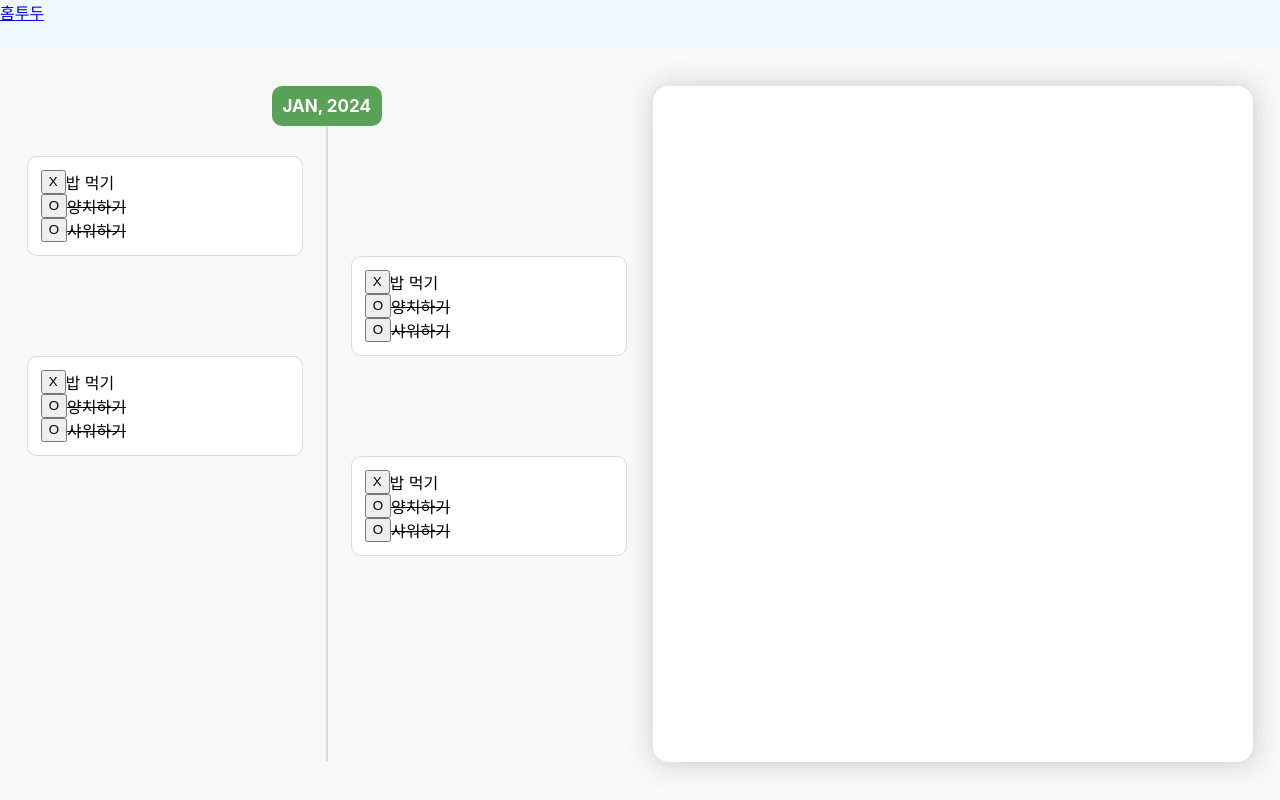
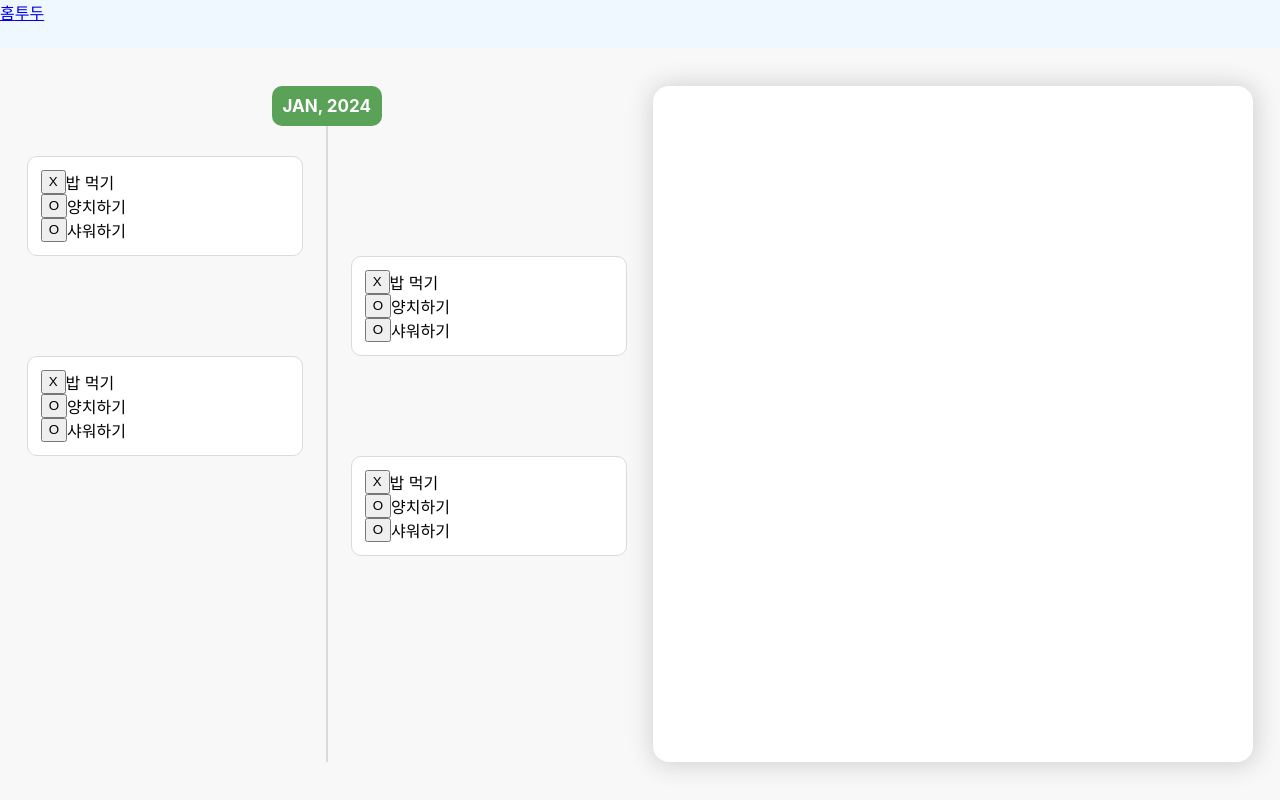
Before and after one commit to euniiiing/metudy, a React (Create React App) app in the folder client/: page /todo in a window 1280 px wide. Built offline with nearby package versions, Linux system fonts and the light colour scheme.

Commit message:
todocard 컴포넌트 분리

```diff
--- a/client/src/components/TodoList.tsx
+++ b/client/src/components/TodoList.tsx
@@ -6,6 +6,7 @@ import ITodo from "@/api/todo/Todo";
 import { myTodoState } from "@/store/atoms/myTodo";
 import { BlockData } from "@/components/PostingForm";
 import TodoItem from "./todo/TodoItem";
+import TodoCard from "./todo/TodoCard";
 
 interface IProps {
     haveProgressButton?: boolean;
@@ -14,13 +15,6 @@ interface IProps {
 const TodoList = ({ haveProgressButton = false }: IProps) => {
     const [todoListOfDay, setTodoListOfDay] = useRecoilState(myTodoState);
     const [todoListOfMonth, setTodoListOfMonth] = useState<ITodo[][]>([[]]);
-
-    const toggleDoneTodo = (idx: number) => {
-        const newTodoList: ITodo[] = todoListOfDay.map((todo, i) =>
-            i === idx ? { ...todo, isDone: !todo.isDone } : todo
-        );
-        setTodoListOfDay(newTodoList);
-    };
 
     useEffect(() => {
         // setTodoListOfDay(() => [
@@ -117,22 +111,10 @@ const TodoList = ({ haveProgressButton = false }: IProps) => {
         <TodoListLayout>
             <VLine />
             <HeaderOfMonth>JAN, 2024</HeaderOfMonth>
-            {todoListOfMonth.map((todoListOfMonth, day) => {
+            {todoListOfMonth.map((todoListOfDay, day) => {
                 return (
                     <TodoCardWrapper alignitems={day % 2 === 0 ? "flex-start" : "flex-end"}>
-                        <TodoCard>
-                            {todoListOfMonth.map((todo: ITodo, idx: number) => {
-                                return (
-                                    <TodoItem
-                                        todo={todo}
-                                        idx={idx}
-                                        toggleDoneTodo={function (idx: number): void {
-                                            throw new Error("Function not implemented.");
-                                        }}
-                                    />
-                                );
-                            })}
-                        </TodoCard>
+                        <TodoCard todoListOfDay={todoListOfDay} />
                     </TodoCardWrapper>
                 );
             })}
@@ -181,14 +163,4 @@ const TodoCardWrapper = styled("div")<StyleProps>`
     align-items: ${({ alignitems }) => alignitems};
     width: 100%;
 `;
-
-const TodoCard = styled("div")`
-    box-sizing: border-box;
-    width: 46%;
-    background-color: white;
-    padding: 13px;
-    border: 1px solid #dbdbdb;
-    border-radius: 10px;
-`;
-
 export default TodoList;
--- /dev/null
+++ b/client/src/components/todo/TodoCard.tsx
@@ -0,0 +1,30 @@
+import React from "react";
+import styled from "styled-components";
+
+import ITodo from "@/api/todo/Todo";
+import TodoItem from "@/components/todo/TodoItem";
+
+interface TodoCardProps {
+    todoListOfDay: ITodo[];
+}
+
+const TodoCard = ({ todoListOfDay }: TodoCardProps) => {
+    return (
+        <StyledTodoCard>
+            {todoListOfDay.map((todo: ITodo, idx: number) => {
+                return <TodoItem todo={todo} />;
+            })}
+        </StyledTodoCard>
+    );
+};
+
+const StyledTodoCard = styled.div`
+    box-sizing: border-box;
+    width: 46%;
+    background-color: white;
+    padding: 13px;
+    border: 1px solid #dbdbdb;
+    border-radius: 10px;
+`;
+
+export default TodoCard;
--- a/client/src/components/todo/TodoItem.tsx
+++ b/client/src/components/todo/TodoItem.tsx
@@ -5,19 +5,13 @@ import ITodo from "@/api/todo/Todo";
 
 interface Props {
     todo: ITodo;
-    idx: number;
-    toggleDoneTodo: (idx: number) => void;
 }
 
-const TodoItem = ({ todo, idx, toggleDoneTodo }: Props) => {
+const TodoItem = ({ todo }: Props) => {
     return (
         <StyledTodoItem>
-            <TodoCheckButtonLayout onClick={() => toggleDoneTodo(idx)}>
-                {todo.isDone ? "O" : "X"}
-            </TodoCheckButtonLayout>
-            <TodoContentLayout>
-                <span className={todo.isDone ? "done" : ""}>{todo.content}</span>
-            </TodoContentLayout>
+            <TodoCheckButton>{todo.isDone ? "O" : "X"}</TodoCheckButton>
+            <TodoContent>{todo.content}</TodoContent>
         </StyledTodoItem>
     );
 };
@@ -26,12 +20,8 @@ const StyledTodoItem = styled.div`
     display: flex;
 `;
 
-const TodoCheckButtonLayout = styled.button``;
+const TodoCheckButton = styled.button``;
 
-const TodoContentLayout = styled.div`
-    .done {
-        text-decoration: line-through;
-    }
-`;
+const TodoContent = styled.div``;
 
 export default TodoItem;
```
